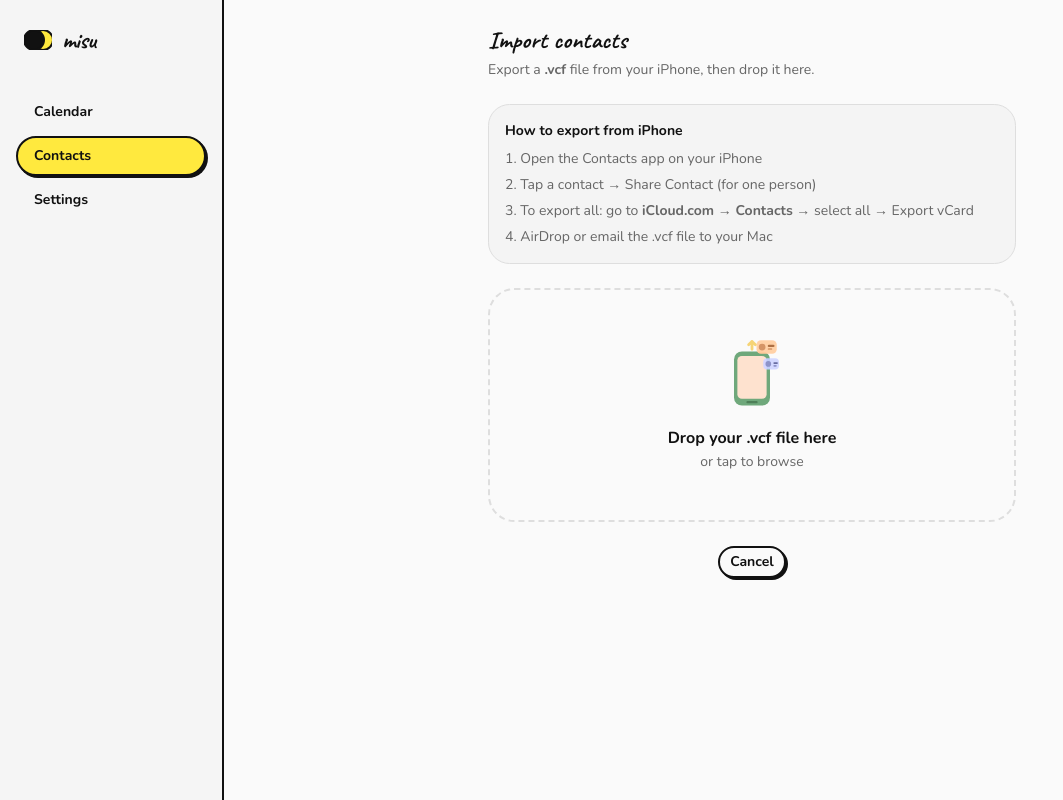
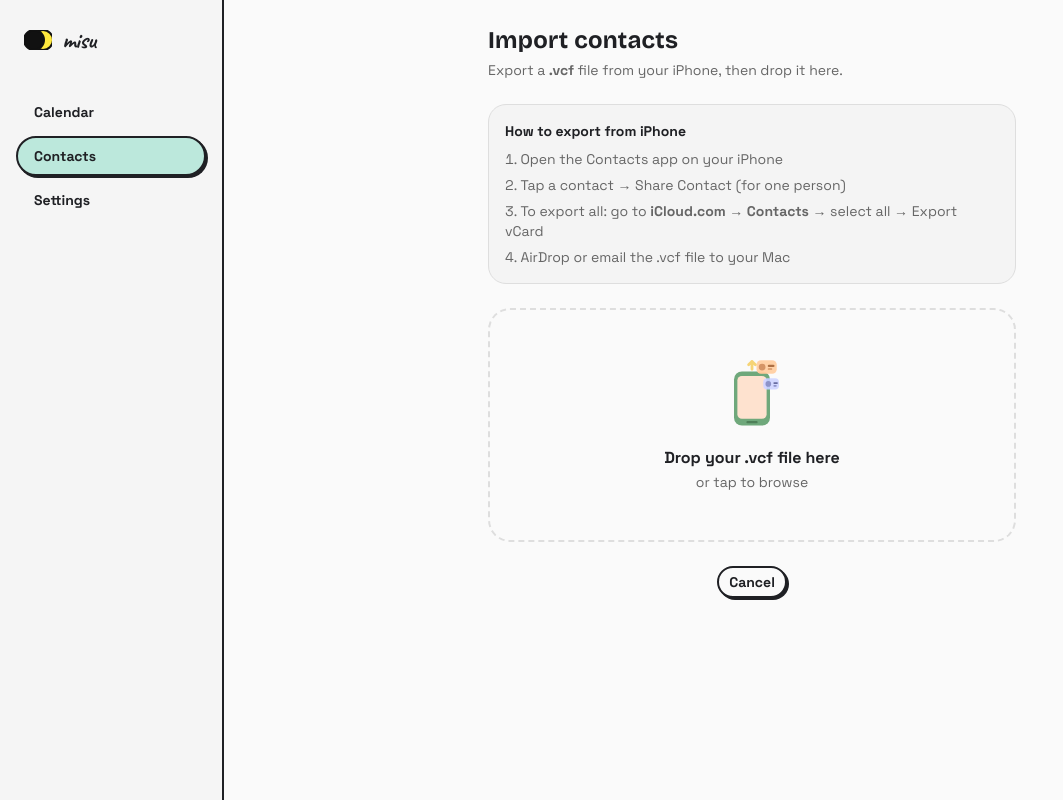
Before and after one commit to stanleyyenho/misu, a Next.js app: page /contacts/import in a window 1280 px wide. Shown: the whole page, without its empty margins (0-1063 px from the left). Built offline with nearby package versions, Linux system fonts and the light colour scheme.

Commit message:
Visual update

```diff
--- a/app/globals.css
+++ b/app/globals.css
@@ -7,8 +7,10 @@
 @theme inline {
   --color-background: var(--background);
   --color-foreground: var(--foreground);
-  --font-sans: var(--font-nunito);
-  --font-mono: var(--font-nunito-sans);
+  --font-sans: var(--font-space-grotesk);
+  --font-mono: var(--font-space-mono);
+  --font-pixel-display: var(--font-silkscreen);
+  --font-script: var(--font-bricolage);
   --font-heading: var(--font-caveat);
   --color-sidebar-ring: var(--sidebar-ring);
   --color-sidebar-border: var(--sidebar-border);
@@ -49,60 +51,79 @@
 }
 
 :root {
-  /* PicoChat-inspired: flat 2D, mostly black & white with color splashes */
+  /* Flat 2D, mostly black & white with color splashes */
   --background: #FAFAFA;
-  --foreground: #111111;
+  --foreground: #1F2024;
 
   --card: #FFFFFF;
-  --card-foreground: #111111;
+  --card-foreground: #1F2024;
 
   --popover: #FFFFFF;
-  --popover-foreground: #111111;
+  --popover-foreground: #1F2024;
 
-  /* PRIMARY — black */
-  --primary: #111111;
+  /* PRIMARY — ink */
+  --primary: #1F2024;
   --primary-foreground: #FFFFFF;
 
-  /* SECONDARY — light gray */
+  /* SECONDARY — paper gray */
   --secondary: #F0F0F0;
-  --secondary-foreground: #111111;
+  --secondary-foreground: #1F2024;
 
   /* MUTED */
   --muted: #E8E8E8;
   --muted-foreground: #666666;
 
-  /* ACCENT — yellow splash */
-  --accent: #FFE93E;
-  --accent-foreground: #111111;
+  /* ACCENT — calming sage green */
+  --accent: #BCE8DC;
+  --accent-foreground: #1F2024;
 
-  /* DESTRUCTIVE — bright red */
-  --destructive: #FF3A30;
+  /* DESTRUCTIVE */
+  --destructive: #FF6B5E;
+  --destructive-foreground: #FFFFFF;
 
   --border: #DEDEDE;
-  --input: #111111;
-  --ring: #FFE93E;
+  --input: #1F2024;
+  --ring: #BCE8DC;
 
-  --radius: 0.75rem;
+  --radius: 0.625rem; /* 10px default card radius */
 
   /* Hard shadow color (flips in dark mode) */
-  --shadow-hard: #111111;
+  --shadow-hard: #1F2024;
+
+  /* Hard offset shadows */
+  --shadow-1: 1px 1px 0 var(--shadow-hard);
+  --shadow-2: 2px 2px 0 var(--shadow-hard);
+  --shadow-3: 3px 3px 0 var(--shadow-hard);
+  --shadow-4: 4px 4px 0 var(--shadow-hard);
+  --shadow-6: 6px 6px 0 var(--shadow-hard);
 
   /* Sidebar */
   --sidebar: #F5F5F5;
-  --sidebar-foreground: #111111;
-  --sidebar-primary: #111111;
+  --sidebar-foreground: #1F2024;
+  --sidebar-primary: #1F2024;
   --sidebar-primary-foreground: #FFFFFF;
   --sidebar-accent: #FFE93E;
-  --sidebar-accent-foreground: #111111;
+  --sidebar-accent-foreground: #1F2024;
   --sidebar-border: #DEDEDE;
-  --sidebar-ring: #FFE93E;
+  --sidebar-ring: #BCE8DC;
 
   /* Chart / color splashes */
-  --chart-1: #FFE93E;
-  --chart-2: #5BC4F5;
-  --chart-3: #FF6B9D;
-  --chart-4: #7EE8A2;
-  --chart-5: #FFB347;
+  --chart-1: #BCE8DC;  /* sage (accent) */
+  --chart-2: #5BC4F5;  /* sky */
+  --chart-3: #FF6B9D;  /* pink */
+  --chart-4: #7EE8A2;  /* mint */
+  --chart-5: #FFB347;  /* orange */
+
+  /* Named splash palette */
+  --splash-yellow:     #FFE93E;
+  --splash-sage:       #BCE8DC;
+  --splash-sky:        #5BC4F5;
+  --splash-pink:       #FF6B9D;
+  --splash-mint:       #7EE8A2;
+  --splash-orange:     #FFB347;
+  --splash-lavender:   #C4A8FF;
+  --splash-coral:      #FF8B8B;
+  --splash-turquoise:  #A8E6D9;
 }
 
 .dark {
@@ -118,13 +139,19 @@
   --secondary-foreground: #F5F5F5;
   --muted: #2A2A2A;
   --muted-foreground: #999999;
-  --accent: #FFE93E;
+  --accent: #BCE8DC;
   --accent-foreground: #111111;
-  --destructive: #FF5B52;
+  --destructive: #FF6B5E;
+  --destructive-foreground: #FFFFFF;
   --border: #333333;
   --input: #F5F5F5;
-  --ring: #FFE93E;
+  --ring: #BCE8DC;
   --shadow-hard: #F5F5F5;
+  --shadow-1: 1px 1px 0 var(--shadow-hard);
+  --shadow-2: 2px 2px 0 var(--shadow-hard);
+  --shadow-3: 3px 3px 0 var(--shadow-hard);
+  --shadow-4: 4px 4px 0 var(--shadow-hard);
+  --shadow-6: 6px 6px 0 var(--shadow-hard);
   --sidebar: #1A1A1A;
   --sidebar-foreground: #F5F5F5;
   --sidebar-primary: #F5F5F5;
@@ -132,8 +159,8 @@
   --sidebar-accent: #FFE93E;
   --sidebar-accent-foreground: #111111;
   --sidebar-border: #333333;
-  --sidebar-ring: #FFE93E;
-  --chart-1: #FFE93E;
+  --sidebar-ring: #BCE8DC;
+  --chart-1: #BCE8DC;
   --chart-2: #5BC4F5;
   --chart-3: #FF6B9D;
   --chart-4: #7EE8A2;
@@ -151,9 +178,46 @@
     @apply font-sans;
   }
   h1, h2 {
-    font-family: var(--font-caveat), var(--font-nunito), sans-serif;
+    font-family: var(--font-bricolage), var(--font-caveat), var(--font-space-grotesk), sans-serif;
     letter-spacing: 0.01em;
   }
+}
+
+/* -------------------------------------------------------
+   SIGNATURE TEXTURES — CROSSHATCH
+   Use on accent surfaces: empty-state backdrops, callouts,
+   import drop-zones. Never on full-page backgrounds.
+   ------------------------------------------------------- */
+.crosshatch {
+  background-image:
+    repeating-linear-gradient(45deg,
+      rgba(17,17,17,0.16) 0 1px, transparent 1px 6px),
+    repeating-linear-gradient(-45deg,
+      rgba(17,17,17,0.16) 0 1px, transparent 1px 6px);
+}
+.crosshatch-light {
+  background-image:
+    repeating-linear-gradient(45deg,
+      rgba(17,17,17,0.08) 0 1px, transparent 1px 7px),
+    repeating-linear-gradient(-45deg,
+      rgba(17,17,17,0.08) 0 1px, transparent 1px 7px);
+}
+.crosshatch-dense {
+  background-image:
+    repeating-linear-gradient(45deg,
+      rgba(17,17,17,0.28) 0 1px, transparent 1px 4px),
+    repeating-linear-gradient(-45deg,
+      rgba(17,17,17,0.28) 0 1px, transparent 1px 4px);
+}
+.stipple-dots {
+  background-image: radial-gradient(rgba(17,17,17,0.22) 1px, transparent 1.2px);
+  background-size: 6px 6px;
+}
+.pixel-grid {
+  background-image:
+    linear-gradient(to right, rgba(17,17,17,0.06) 1px, transparent 1px),
+    linear-gradient(to bottom, rgba(17,17,17,0.06) 1px, transparent 1px);
+  background-size: 8px 8px;
 }
 
 /* iOS safe area for bottom nav */
@@ -207,7 +271,7 @@
   border-color: var(--border) !important;
 }
 .fc .fc-day-today {
-  background-color: #FFE93E33 !important;
+  background-color: #BCE8DC33 !important;
 }
 .fc .fc-daygrid-event {
   border-radius: 999px !important;
--- a/app/layout.tsx
+++ b/app/layout.tsx
@@ -1,5 +1,5 @@
 import type { Metadata, Viewport } from "next";
-import { Nunito, Nunito_Sans, Caveat } from "next/font/google";
+import { Nunito, Nunito_Sans, Caveat, Silkscreen, Space_Grotesk, Space_Mono, Bricolage_Grotesque } from "next/font/google";
 import "./globals.css";
 import { Toaster } from "@/components/ui/sonner";
 import { BottomNav } from "@/components/BottomNav";
@@ -21,6 +21,30 @@ const caveat = Caveat({
   variable: "--font-caveat",
   subsets: ["latin"],
   weight: ["400", "500", "600", "700"],
+});
+
+const silkscreen = Silkscreen({
+  variable: "--font-silkscreen",
+  subsets: ["latin"],
+  weight: ["400", "700"],
+});
+
+const spaceGrotesk = Space_Grotesk({
+  variable: "--font-space-grotesk",
+  subsets: ["latin"],
+  weight: ["400", "500", "600", "700"],
+});
+
+const spaceMono = Space_Mono({
+  variable: "--font-space-mono",
+  subsets: ["latin"],
+  weight: ["400", "700"],
+});
+
+const bricolage = Bricolage_Grotesque({
+  variable: "--font-bricolage",
+  subsets: ["latin"],
+  weight: ["500", "600", "700"],
 });
 
 export const metadata: Metadata = {
@@ -53,7 +77,7 @@ export default function RootLayout({
 }) {
   return (
     <html lang="en">
-      <body className={`${nunito.variable} ${nunitoSans.variable} ${caveat.variable} antialiased`} style={{ fontFamily: "var(--font-nunito), sans-serif" }}>
+      <body className={`${nunito.variable} ${nunitoSans.variable} ${caveat.variable} ${silkscreen.variable} ${spaceGrotesk.variable} ${spaceMono.variable} ${bricolage.variable} antialiased`} style={{ fontFamily: "var(--font-space-grotesk), var(--font-nunito), sans-serif" }}>
         <div className="flex min-h-dvh">
           <SideNav />
           <main className="flex-1 overflow-auto pb-20 md:pb-0">
```
